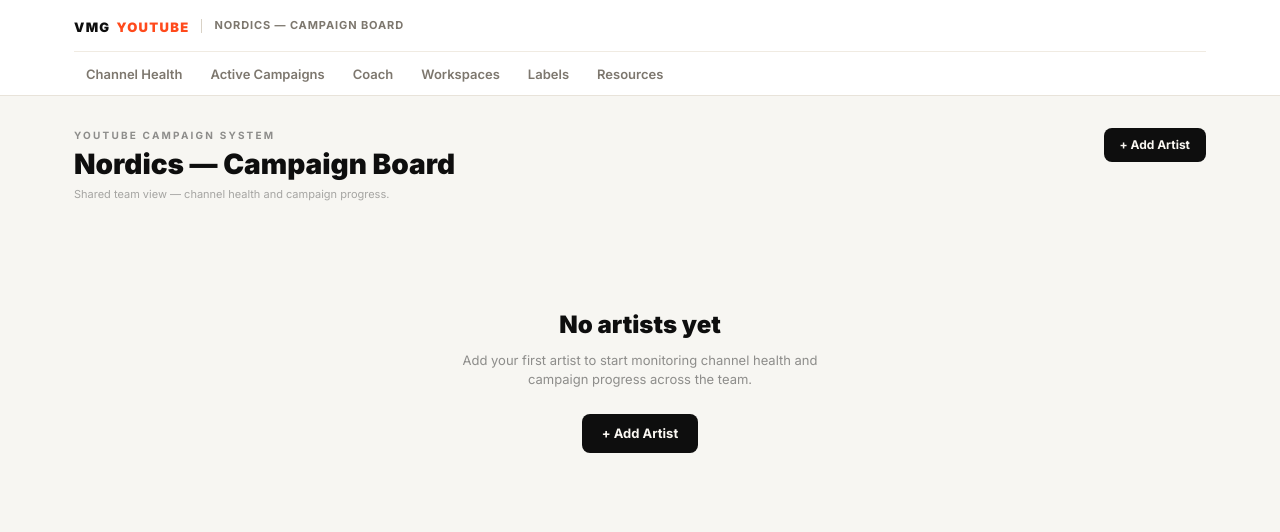
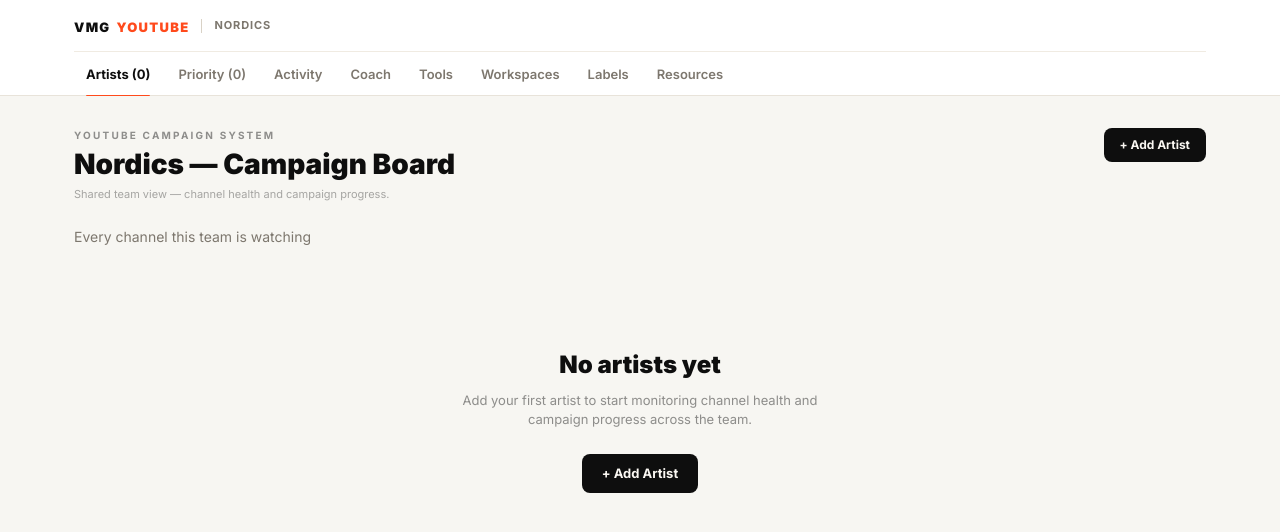
Before and after one commit to leondiaper-ai/youtube-campaign-coach, a Next.js app: page /team-watcher in a window 1280 px wide. Shown: the top 532 px of the page. Built offline with nearby package versions, Linux system fonts and the light colour scheme.

Commit message:
Consolidate regional workspace navigation into one menu

```diff
--- a/src/app/campaigns/page.tsx
+++ b/src/app/campaigns/page.tsx
@@ -1,3 +1,4 @@
+import { regionalWorkspaceNav } from '@/lib/workspaceNavigation';
 import { listPartnerSlugs } from '@/lib/youtubeUkPartnerStore';
 import { redirect, notFound } from 'next/navigation';
 import { YOUTUBE_UK_ROSTER } from '@/lib/youtubeUkRoster';
@@ -553,6 +554,8 @@ export default async function CampaignsPage({
   const labelWorkspace = getLabelWorkspace(market.id);
   const requested = (await searchParams)?.behaviour;
   const partner = (await searchParams)?.partner === 'youtube-uk';
+  const regionalNav = regionalWorkspaceNav(market.id);
+  if (regionalNav && !partner && !requested) redirect(regionalNav[1].href);
   const rosterNames = new Set(YOUTUBE_UK_ROSTER.map(a => a.name.toLowerCase().replace(/[^a-z0-9]/g, '')));
   const extraSlugs = partner ? await listPartnerSlugs().catch(() => [] as string[]) : [];
   if (partner && typeof requested === 'string' && !(await getAllArtists()).some(a => a.slug === requested && (rosterNames.has(a.name.toLowerCase().replace(/[^a-z0-9]/g, '')) || extraSlugs.includes(a.slug)))) notFound();
--- a/src/app/growth/page.tsx
+++ b/src/app/growth/page.tsx
@@ -1,5 +1,7 @@
 import { getLabelWorkspace } from '@/lib/labels';
 import Link from 'next/link';
+import { redirect } from 'next/navigation';
+import { regionalWorkspaceNav } from '@/lib/workspaceNavigation';
 import {
   ARTISTS, mergeArtistLists, daysSince, deriveFromLive,
   STATUS_RANK, classifyArtist, isVirginOwned,
@@ -38,6 +40,8 @@ export default async function ControlPage({
     | Promise<Record<string, string | string[] | undefined>>;
 }) {
   const market = await getMarketFromRequest(searchParams);
+  const regionalNav = regionalWorkspaceNav(market.id);
+  if (regionalNav) redirect(regionalNav[0].href);
   const label = getLabelWorkspace(market.id);
   /* Every internal link on this page carries the market. The page resolved it
      and then discarded it, which is the most common way a workspace leaks. */
--- a/src/components/CoachPage.tsx
+++ b/src/components/CoachPage.tsx
@@ -23,7 +23,7 @@ import {
 } from '@/lib/planEngine';
 import { type PlanIndexEntry } from '@/lib/planStore';
 import { getMarket } from '@/lib/market';
-import { getTeam, teamUrl } from '@/lib/teams';
+import { regionalWorkspaceNav } from '@/lib/workspaceNavigation';
 import CampaignPlanOutput from './CampaignPlanOutput';
 
 // ── Design tokens ────────────────────────────────────────────────────────
@@ -652,21 +652,7 @@ function deriveMomentum(data: ChannelData): 'rising' | 'flat' | 'falling' {
 
 // ── Sub-components ───────────────────────────────────────────────────────
 
-/**
- * Every destination carries the market, and a market with its own board
- * navigates to THAT board — not to a generic equivalent.
- *
- * Two mistakes are corrected here. The first was leaving these links
- * unscoped, which dropped an Australian user into the UK workspace. The
- * second was worse: a "Campaign Board" link pointing at a second dashboard
- * I had built, when Australia already had one at /team/australia with
- * fourteen artists on it. Two dashboards for one team is not a nav bug, it
- * is a product mistake — so the duplicate is deleted and this points at the
- * board the team actually uses, token and all.
- *
- * Markets without a board (the UK) get neither link, so the UK nav is
- * exactly what it was.
- */
+/** Regional planners share the board's navigation and destinations. */
 function Nav({ market = 'uk' }: { market?: string }) {
   const labelWorkspace = getLabelWorkspace(market);
   if (labelWorkspace) return <AppHeader workspace={labelWorkspace.name} nav={[
@@ -674,15 +660,10 @@ function Nav({ market = 'uk' }: { market?: string }) {
     { href: `/campaigns?market=${market}`, label: 'Active Campaigns' },
     { href: `/coach?market=${market}`, label: 'Coach' },
   ]} />;
-  const m = getMarket(market);
-  const q = !m || m.id === 'uk' ? '' : `?market=${m.id}`;
-  const team = m?.teamSlug ? getTeam(m.teamSlug) : null;
-  /* The board the team actually works from. A market with its own board goes
-     to THAT board, token and all; the UK has never had one, so its nearest
-     equivalent is the campaign list — labelled for what it is rather than
-     borrowing the board's name. */
-  const href = team ? teamUrl(team) : `/campaigns${q}`;
-  const label = team ? 'Campaign Board' : 'Active Campaigns';
+  const regionalNav = regionalWorkspaceNav(market);
+  if (regionalNav) return <AppHeader workspace={getMarket(market)?.orgName} nav={regionalNav} />;
+  const href = '/campaigns';
+  const label = 'Active Campaigns';
   return (
     <div
       className="flex items-center gap-2 text-[10px] font-bold uppercase tracking-[0.22em]"
--- a/src/components/TeamBoard.tsx
+++ b/src/components/TeamBoard.tsx
@@ -23,7 +23,6 @@ import { listEntries, type TeamWatcherEntry } from '@/lib/teamWatcherStore';
 import ChannelHealthBoard, { type RowData } from '@/components/ChannelHealthBoard';
 import TeamCampaignCards from '@/components/TeamCampaignCards';
 import TeamBoardShell from '@/components/TeamBoardShell';
-import { AppHeader } from '@/components/ui/AppHeader';
 import type { CardData } from '@/components/CampaignDecisionCard';
 import type { TeamCardData } from '@/components/TeamCampaignCards';
 import { computeWeeklyWindows } from '@/lib/campaignWeeks';
@@ -433,32 +432,6 @@ export default async function TeamBoard({ team, linkPrefix, linkSuffix = '' }: {
     </div>
   );
 
-  if (!hasEntries) {
-    return (
-      <main className="min-h-screen bg-paper text-ink">
-        <AppHeader workspace={team.name} nav={[
-          { href: `/growth?market=${boardMarket?.id ?? 'uk'}`, label: 'Channel Health' },
-          { href: `/campaigns?market=${boardMarket?.id ?? 'uk'}`, label: 'Active Campaigns' },
-          { href: `/coach?market=${boardMarket?.id ?? 'uk'}`, label: 'Coach' },
-          { href: '/teams', label: 'Workspaces' },
-          { href: '/labels', label: 'Labels' },
-          { href: '/resources', label: 'Resources' },
-        ]} />
-        <div className="max-w-[1180px] mx-auto px-6 py-8">
-          {header}
-          <div className="text-center py-20">
-            <h2 className="text-[24px] font-black mb-2">No artists yet</h2>
-            <p className="text-[13px] text-ink/45 mb-6 max-w-[380px] mx-auto">
-              Add your first artist to start monitoring channel health and
-              campaign progress across the team.
-            </p>
-            <AddArtistModalInline team={team.slug} regionTag={team.regionTag} />
-          </div>
-        </div>
-      </main>
-    );
-  }
-
   /* ── TWO TABS, AND THE BEHAVIOUR VIEW BEHIND THEM ──────────────────
      The shell owns the page from here down, including the header —
      opening a channel's behaviour replaces the whole board, the way it
@@ -515,7 +488,7 @@ export default async function TeamBoard({ team, linkPrefix, linkSuffix = '' }: {
         thumbnail: c.thumbnail,
         status: c.boardStatus,
       }))}
-      allTab={
+      allTab={hasEntries ? (
         <ChannelHealthBoard behaviourBase={`${linkPrefix}${linkSuffix}`}
           rows={rows}
           linkPrefix={linkPrefix}
@@ -525,7 +498,16 @@ export default async function TeamBoard({ team, linkPrefix, linkSuffix = '' }: {
           team={team.slug}
           pinnedChannelIds={pinnedEntries.map((e) => e.channelId)}
         />
-      }
+      ) : (
+        <div className="text-center py-20">
+          <h2 className="text-[24px] font-black mb-2">No artists yet</h2>
+          <p className="text-[13px] text-ink/45 mb-6 max-w-[380px] mx-auto">
+            Add your first artist to start monitoring channel health and
+            campaign progress across the team.
+          </p>
+          <AddArtistModalInline team={team.slug} regionTag={team.regionTag} />
+        </div>
+      )}
       priorityTab={
         <TeamCampaignCards cards={campaignCards} team={team.slug} />
       }
--- a/src/components/TeamBoardShell.tsx
+++ b/src/components/TeamBoardShell.tsx
@@ -1,47 +1,14 @@
 'use client';
 
-/* ═══════════════════════════════════════════════════════════════════
-   THE TEAM BOARD'S THREE TABS
-   ═══════════════════════════════════════════════════════════════════
-
-   ALL ARTISTS — everything the team is watching.
-
-   PRIORITY — the pinned ones. This was a section below the full
-   roster, which put what a team had decided was urgent underneath
-   everything they had not. A pin is a statement of priority, so it
-   earns a tab. The pill toggle is the Watcher's own, so there is no
-   second control to learn.
-
-   CHANNEL BEHAVIOUR — what a pinned channel has actually been
-   publishing. This used to expand inside a campaign card: a
-   full-width chart folded into a card column above a note box. It has
-   the tab to itself now, with a rail of the team's other pinned
-   artists so you can move between them without going back.
-
-   ── HOW THE PIECES REACH EACH OTHER ────────────────────────────────
-   The first two tabs hold server-rendered children, so their props
-   were fixed before this component existed and a callback cannot be
-   passed down to them. A campaign card's Behaviour button reaches the
-   third tab through context instead. Children passed into a client
-   component still render inside its tree, so the provider wraps them.
-
-   ?behaviour=<slug> opens the tab directly on one artist. That is how
-   the artist page links here, the same way our own artist page links
-   to /campaigns?behaviour=<slug>.
-
-   The behaviour tab is a tab you click and a page you land on: the
-   board's header, tab bar and centred column all step aside, because
-   this is the same view our own campaigns board gives a channel and it
-   should look the same here. It also means the chart, which is the
-   heavy part of this page, is never mounted for a reader who does not
-   open it.
-   ═══════════════════════════════════════════════════════════════════ */
+/* One workspace navigation controls every board view. View URLs are
+   shareable, preserve the team's key and follow browser back/forward. */
 
 import {
   createContext, useContext, useState, useEffect, type ReactNode,
 } from 'react';
 import dynamic from 'next/dynamic';
 import { AppHeader } from '@/components/ui/AppHeader';
+import { regionalWorkspaceNav, readTeamBoardView, type TeamBoardView } from '@/lib/workspaceNavigation';
 
 const CampaignBehaviour = dynamic(() => import('./CampaignBehaviour'), {
   ssr: false,
@@ -54,7 +21,6 @@ const CampaignBehaviour = dynamic(() => import('./CampaignBehaviour'), {
 
 const PAPER = '#FAF7F2';
 const INK = '#0E0E0E';
-const SOFT = '#F6F1E7';
 
 /** One pinned artist, as the behaviour rail needs them. */
 export type BehaviourRailArtist = {
@@ -72,15 +38,7 @@ export function useOpenBehaviour() {
   return useContext(OpenBehaviourContext);
 }
 
-type Tab = 'all' | 'priority' | 'behaviour' | 'tools';
-const TABS: Tab[] = ['all', 'priority', 'behaviour', 'tools'];
-
-const TAB_LABEL: Record<Tab, (n: { all: number; priority: number }) => string> = {
-  all:       (n) => `Artists (${n.all})`,
-  priority:  (n) => `Priority (${n.priority})`,
-  behaviour: () => 'Activity',
-  tools:     () => 'Tools',
-};
+type Tab = TeamBoardView;
 
 const TAB_BLURB: Record<Tab, string> = {
   all:       'Every channel this team is watching',
@@ -118,79 +76,64 @@ export default function TeamBoardShell({
   const [tab, setTab] = useState<Tab>('all');
   const [behaviourSlug, setBehaviourSlug] = useState<string | null>(null);
 
-  /* Read on mount rather than from useSearchParams, which would force
-     this subtree into a Suspense boundary for a value that never
-     changes after load. */
   useEffect(() => {
-    const s = new URLSearchParams(window.location.search).get('behaviour');
-    if (s) {
-      setBehaviourSlug(s);
-      setTab('behaviour');
-    }
+    const syncView = () => {
+      const params = new URLSearchParams(window.location.search);
+      setTab(readTeamBoardView(params));
+      setBehaviourSlug(params.get('behaviour'));
+    };
+    syncView();
+    window.addEventListener('popstate', syncView);
+    return () => window.removeEventListener('popstate', syncView);
   }, []);
 
-  const open = (slug: string) => {
-    setBehaviourSlug(slug);
-    setTab('behaviour');
-    /* So a reload, or a link the reader copies, lands back here. */
-    const u = new URL(window.location.href);
-    u.searchParams.set('behaviour', slug);
-    window.history.replaceState(null, '', u.toString());
+  const navigate = (next: Tab, slug?: string) => {
+    const url = new URL(window.location.href);
+    url.searchParams.delete('behaviour');
+    url.searchParams.delete('view');
+    if (next !== 'all') url.searchParams.set('view', next);
+    if (next === 'behaviour' && slug) url.searchParams.set('behaviour', slug);
+    if (url.href !== window.location.href) window.history.pushState(null, '', url.href);
+    setBehaviourSlug(next === 'behaviour' ? slug ?? null : null);
+    setTab(next);
   };
+  const open = (slug: string) => navigate('behaviour', slug);
+  const leaveBehaviour = (next: Tab) => navigate(next);
 
-  /* Leaving the behaviour tab clears the parameter, so a reload does
-     not drop the reader straight back into a chart they navigated away
-     from. */
-  const leaveBehaviour = (next: Tab) => {
-    setTab(next);
-    const u = new URL(window.location.href);
-    u.searchParams.delete('behaviour');
-    window.history.replaceState(null, '', u.toString());
-  };
+  const navigation = (regionalWorkspaceNav(marketId) ?? []).map(item => ({
+    ...item,
+    ...(item.view ? {
+      active: tab === item.view,
+      label: item.view === 'all' ? `Artists (${allCount})`
+        : item.view === 'priority' ? `Priority (${priorityCount})` : item.label,
+      onNavigate: () => navigate(item.view!),
+    } : {}),
+  }));
+  const appHeader = <AppHeader
+    workspace={marketId === 'au' ? 'Virgin Music Australia' : teamName.replace(/ — Campaign Board$/, '')}
+    nav={navigation}
+  />;
 
   /* Default to the first pinned artist, so opening the tab shows
      something rather than asking the reader to pick before they know
      what is in there. */
   const current = rail.find(a => a.slug === behaviourSlug) ?? rail[0] ?? null;
 
-  /* ─── CHANNEL BEHAVIOUR ─────────────────────────────────────────────
-     Reached by a tab, but it is a page. The board's header, tab bar and
-     centred column all step aside, because this is the same view our
-     own campaigns board gives a channel and it should be the same view
-     here — the logo strip, the dark rail of pinned artists, the chart
-     with the window to itself. Nothing above it, nothing beside it.
-
-     "← Board" is how you come back, which is also what the arrow at the
-     top of the rail does and what the chart's own "← Summary" does.
-     Three ways out of one room, all going to the same place. */
+  /* Activity keeps the workspace navigation above the full-width chart. */
   if (tab === 'behaviour' && current) {
     return (
       <div style={{
         display: 'flex', flexDirection: 'column', minHeight: '100vh',
         background: PAPER, color: INK,
       }}>
-        <div style={{ display: 'flex', alignItems: 'center', gap: 12,
-                      padding: '12px 20px', background: PAPER }}>
-          <button
-            onClick={() => leaveBehaviour('priority')}
-            className="text-[11px] uppercase tracking-[0.18em] text-ink/55 hover:text-ink"
-            style={{ background: 'none', border: 'none', cursor: 'pointer',
-                     padding: 0, marginRight: 8 }}
-          >
-            &larr; Board
-          </button>
-          {/* eslint-disable-next-line @next/next/no-img-element */}
-          <img src="/virgin-music-group.svg" alt="Virgin Music Group" style={{ height: 24 }} />
-          {/* eslint-disable-next-line @next/next/no-img-element */}
-          <img src="/youtube-logo.svg" alt="YouTube" style={{ height: 16, opacity: 0.7 }} />
-        </div>
+        {appHeader}
 
         <div style={{ display: 'flex', flex: 1 }}>
           <div style={{
             width: 72, minWidth: 72, background: '#1A1A1A', display: 'flex',
             flexDirection: 'column', alignItems: 'center', paddingTop: 16,
             paddingBottom: 16, gap: 6, overflowY: 'auto', position: 'sticky',
-            top: 0, height: 'calc(100vh - 52px)',
+            top: 0, height: 'calc(100dvh - 104px)',
             borderRight: '1px solid rgba(255,255,255,0.06)',
           }}>
             <button
@@ -263,6 +206,7 @@ export default function TeamBoardShell({
   if (tab === 'behaviour' && !current) {
     return (
       <main className="min-h-screen" style={{ background: PAPER, color: INK }}>
+        {appHeader}
         <div className="max-w-[1080px] mx-auto px-6 py-10 text-center">
           <p className="text-[13px] text-ink/45 max-w-[420px] mx-auto mb-4 mt-16">
             Behaviour follows the pins. Pin an artist and their upload
@@ -283,27 +227,11 @@ export default function TeamBoardShell({
   /* ─── THE BOARD ─────────────────────────────────────────────────── */
   return (
     <main className="min-h-screen bg-paper text-ink">
-    <AppHeader workspace={marketId === 'au' ? 'Virgin Music Australia' : teamName.replace(/ — Campaign Board$/, '')} nav={[
-      { href: `/growth?market=${marketId}`, label: 'Channel Health' },
-      { href: `/campaigns?market=${marketId}`, label: 'Active Campaigns' },
-      { href: `/coach?market=${marketId}`, label: 'Coach' },
-      { href: `/teams?market=${marketId}`, label: 'Workspaces' },
-      { href: `/labels?market=${marketId}`, label: 'Labels' },
-      { href: `/resources?market=${marketId}`, label: 'Resources' },
-    ]} />
+    {appHeader}
     <div className="max-w-[1180px] mx-auto px-6 py-8">
     <OpenBehaviourContext.Provider value={open}>
       {header}
-      <div role="group" aria-label="Campaign board views" className="flex flex-wrap gap-2 mb-4">
-        {TABS.map(t => (
-          <button key={t} onClick={() => t === 'behaviour' ? setTab(t) : leaveBehaviour(t)}
-            aria-pressed={tab === t}
-            className={`rounded-md border px-4 py-2 text-sm font-semibold transition-colors ${tab === t ? 'border-ink bg-ink text-white' : 'border-line bg-surface text-muted hover:text-ink'}`}>
-            {TAB_LABEL[t]({ all: allCount, priority: priorityCount })}
-          </button>
-        ))}
-      </div>
-      <div className="text-[10px] text-ink/35 mb-5 pl-1">
+      <div className="text-sm text-muted mb-5">
         {TAB_BLURB[tab]}
       </div>
 
--- a/src/components/ui/AppHeader.tsx
+++ b/src/components/ui/AppHeader.tsx
@@ -1,36 +1,22 @@
 'use client';
 
-/* ═══════════════════════════════════════════════════════════════════════
-   APP HEADER — THE PRODUCT SHELL
-
-   Eleven pages were drawing their own header, each with its own copy of
-   the "YOUTUBE CAMPAIGN SYSTEM" eyebrow and its own pill row, which is
-   why the navigation read as a row of loose buttons rather than part of
-   a product. This is that header, once.
-
-   WHAT IT DOES NOT DO
-   It introduces no destinations and changes no routing. The caller
-   passes the links it already had, including the market query string it
-   was already threading by hand. If a page had three links before, it
-   has the same three now.
-
-   THE WORKSPACE CHIP
-   A regional team needs to know at a glance which board they are on —
-   the US and Nordics boards are the same product with different
-   rosters, and the fastest way to erode trust is for someone to read
-   Australia's numbers thinking they are their own. The chip is not
-   decoration; it is the answer to "whose data am I looking at".
-   ═══════════════════════════════════════════════════════════════════════ */
+/* Shared workspace header. Regional pages use one canonical team board
+   for Artists, Priority, Activity and Tools, with the market carried to
+   every other destination. Board controllers keep their views in place. */
 
 import Link from 'next/link';
 import { getLabelWorkspace } from '@/lib/labels';
 import { usePathname } from 'next/navigation';
+import { regionalWorkspaceNav } from '@/lib/workspaceNavigation';
 
 export interface NavItem {
   href: string;
   label: string;
   /** Matched against the pathname when the href carries a query string. */
   match?: string;
+  /** Board views share a path; their controller supplies the active view. */
+  active?: boolean;
+  onNavigate?: () => void;
 }
 
 export function AppHeader({
@@ -48,15 +34,18 @@ export function AppHeader({
   // Derive regional context from the caller's existing market-scoped links.
   // Do not persist globally: switching territories must not leak into another workspace.
   const scopedMarket = nav.map(item => item.href.match(/[?&]market=([^&]+)/)?.[1]).find(Boolean);
+  const regionalItems = scopedMarket && nav.some(item => item.href.split('?')[0] === '/growth')
+    ? regionalWorkspaceNav(scopedMarket) : null;
+  const workspaceNav = regionalItems ?? nav;
   const withMarket = (href: string) => scopedMarket && ['/labels', '/teams', '/resources'].includes(href.split('?')[0]) && !href.includes('market=')
     ? `${href}${href.includes('?') ? '&' : '?'}market=${scopedMarket}` : href;
   const label = getLabelWorkspace(workspace);
   const ownedNav = workspace === 'Virgin Music UK' || workspace === 'VMG · Owned network';
-  const resourcesIndex = nav.findIndex(item => item.href.split('?')[0] === '/resources');
-  const ownedIndex = resourcesIndex < 0 ? nav.length : resourcesIndex;
-  const baseItems = ownedNav && !nav.some(item => item.href.split('?')[0] === '/growth/owned')
-    ? [...nav.slice(0, ownedIndex), { href: '/growth/owned', label: 'Owned Channels', match: '/growth/owned' }, ...nav.slice(ownedIndex)]
-    : nav;
+  const resourcesIndex = workspaceNav.findIndex(item => item.href.split('?')[0] === '/resources');
+  const ownedIndex = resourcesIndex < 0 ? workspaceNav.length : resourcesIndex;
+  const baseItems: NavItem[] = ownedNav && !workspaceNav.some(item => item.href.split('?')[0] === '/growth/owned')
+    ? [...workspaceNav.slice(0, ownedIndex), { href: '/growth/owned', label: 'Owned Channels', match: '/growth/owned' }, ...workspaceNav.slice(ownedIndex)]
+    : workspaceNav;
   const items = label ? [
     ...baseItems.filter(item => ['/growth', '/campaigns', '/coach'].includes(item.href.split('?')[0]))
       .map(item => item.href.split('?')[0] === '/growth' ? { ...item, href: `/labels/${label.slug}`, match: `/labels/${label.slug}` } : item),
@@ -106,14 +95,19 @@ export function AppHeader({
         {/* Navigation rail. Active state is a weight and an underline that
             meets the header's bottom edge — a filled pill competes with
             the page's own cards for attention. */}
-        <nav className="flex flex-wrap items-center gap-1 -mb-px">
+        <nav aria-label="Workspace navigation" className="flex items-center gap-1 -mb-px overflow-x-auto whitespace-nowrap">
           {items.map((item) => {
             const target = item.match ?? item.href.split('?')[0];
-            const isActive = pathname === target || (label && pathname === '/growth' && target === `/labels/${label.slug}`) || (target === '/growth/owned' && pathname.startsWith('/growth/owned/'));
+            const isActive = item.active ?? (pathname === target || (label && pathname === '/growth' && target === `/labels/${label.slug}`) || (target === '/growth/owned' && pathname.startsWith('/growth/owned/')));
             return (
               <Link
                 key={item.href}
                 href={withMarket(item.href)}
+                onClick={(event) => {
+                  if (!item.onNavigate || event.metaKey || event.ctrlKey || event.shiftKey || event.altKey || event.button !== 0) return;
+                  event.preventDefault();
+                  item.onNavigate();
+                }}
                 aria-current={isActive ? 'page' : undefined}
                 className={[
                   'relative px-3 py-3 text-body no-underline transition-colors',
--- /dev/null
+++ b/src/lib/workspaceNavigation.ts
@@ -0,0 +1,29 @@
+import { getMarket } from './market';
+import { getTeam, teamUrl } from './teams';
+
+export type TeamBoardView = 'all' | 'priority' | 'behaviour' | 'tools';
+
+export function readTeamBoardView(params: URLSearchParams): TeamBoardView {
+  if (params.get('behaviour')) return 'behaviour';
+  const view = params.get('view');
+  return view === 'priority' || view === 'behaviour' || view === 'tools' ? view : 'all';
+}
+
+/** One set of destinations for a region, on the board and on other pages. */
+export function regionalWorkspaceNav(marketId: string) {
+  const market = getMarket(marketId);
+  const team = market?.teamSlug ? getTeam(market.teamSlug) : null;
+  if (!market || !team) return null;
+  const board = teamUrl(team);
+  const suffix = `?market=${market.id}`;
+  return [
+    { href: board, label: 'Artists', view: 'all' as TeamBoardView },
+    { href: `${board}&view=priority`, label: 'Priority', view: 'priority' as TeamBoardView },
+    { href: `${board}&view=behaviour`, label: 'Activity', view: 'behaviour' as TeamBoardView },
+    { href: `/coach${suffix}`, label: 'Coach' },
+    { href: `${board}&view=tools`, label: 'Tools', view: 'tools' as TeamBoardView },
+    { href: `/teams${suffix}`, label: 'Workspaces' },
+    { href: `/labels${suffix}`, label: 'Labels' },
+    { href: `/resources${suffix}`, label: 'Resources' },
+  ];
+}
```
